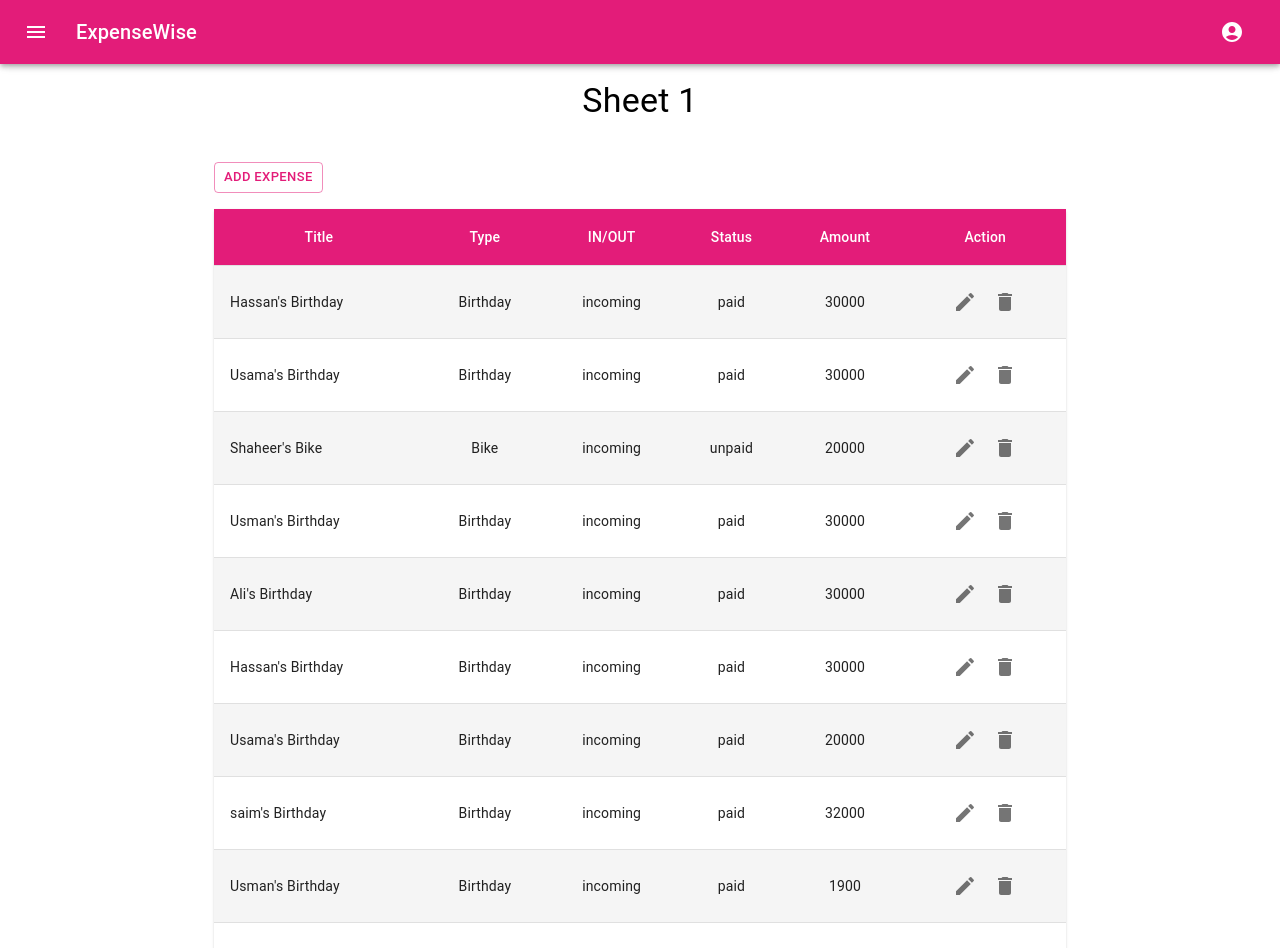
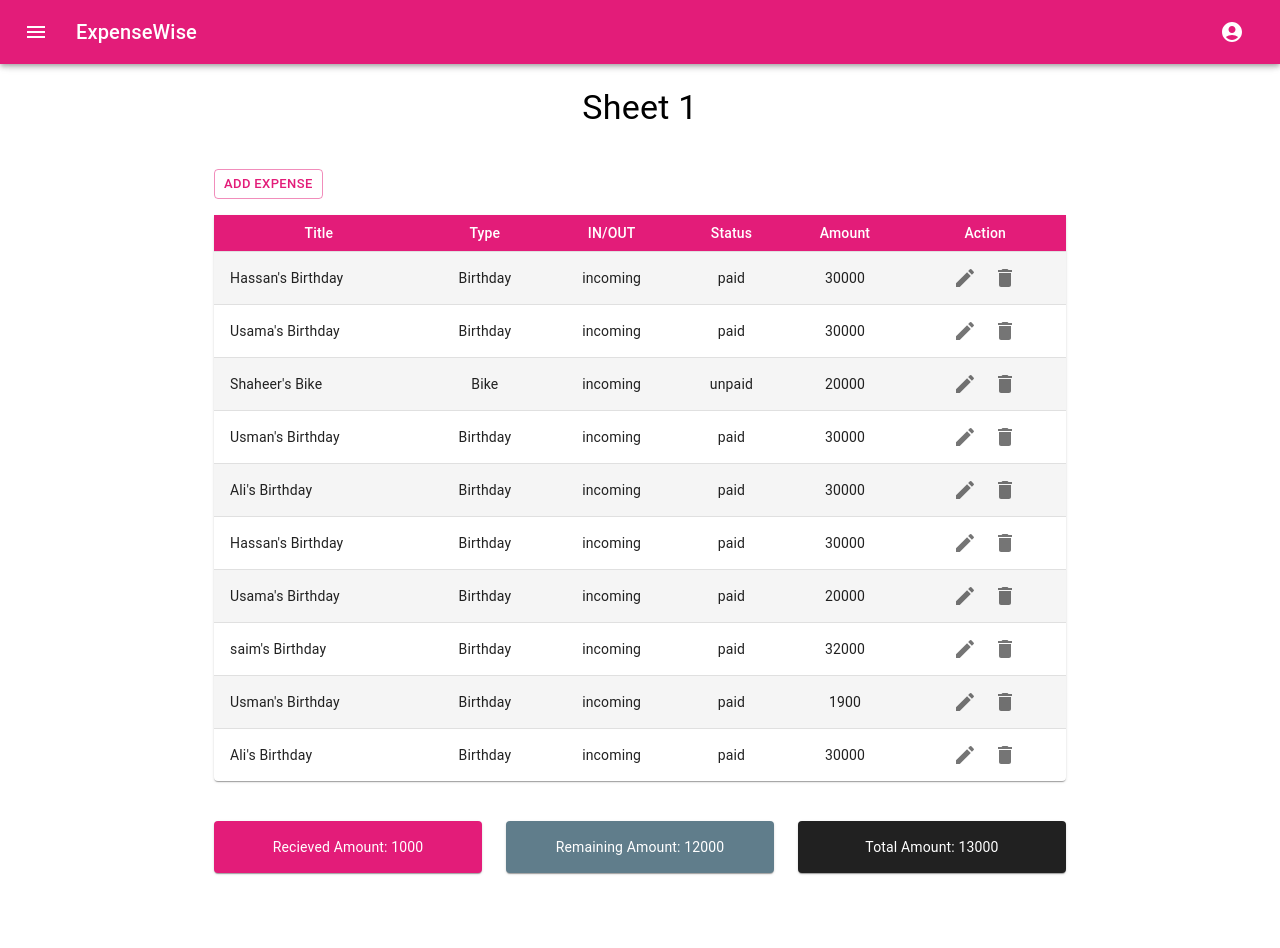
Before and after one commit to Rana-M-Usama/expense-wise, a React (Create React App) app in the folder client/: page /expenses in a window 1280 px wide. Shown: the top 948 px of the page. After the commit the page ends 880 px from the top, so only its background shows below. Built offline with nearby package versions, Linux system fonts and the light colour scheme.

Commit message:
update table size

```diff
--- a/client/src/components/sheet/SingleSheet.tsx
+++ b/client/src/components/sheet/SingleSheet.tsx
@@ -123,7 +123,12 @@ const SingleSheet = () => {
       >
         Add expense
       </Button>
-      <Table aria-label="customized table" component={Paper}>
+      <Table
+        aria-label="customized table"
+        sx={{ minWidth: 650, mb: 5 }}
+        size="small"
+        component={Paper}
+      >
         <TableHead>
           <TableRow>
             {Object.values(headerRow).map(heading => (
@@ -174,13 +179,13 @@ const SingleSheet = () => {
         spacing={{ xs: 2, md: 3 }}
         columns={{ xs: 4, sm: 8, md: 12 }}
       >
-        <Grid item xs={2} sm={4} md={4} sx={{ mt: 10, mb: 10 }}>
+        <Grid item xs={2} sm={4} md={4}>
           <RecievedAmount>Recieved Amount: 1000</RecievedAmount>
         </Grid>
-        <Grid item xs={2} sm={4} md={4} sx={{ mt: 10, mb: 10 }}>
+        <Grid item xs={2} sm={4} md={4}>
           <RemainingAmount>Remaining Amount: 12000</RemainingAmount>
         </Grid>
-        <Grid item xs={2} sm={4} md={4} sx={{ mt: 10, mb: 10 }}>
+        <Grid item xs={2} sm={4} md={4}>
           <TotalAmount>Total Amount: 13000</TotalAmount>
         </Grid>
       </Grid>
```
